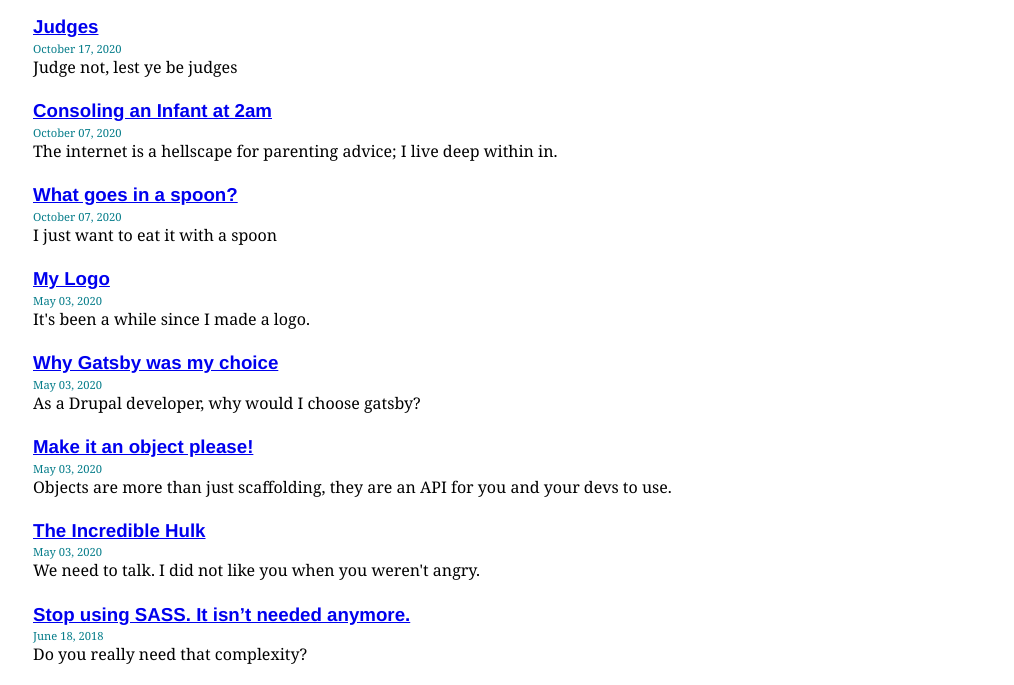
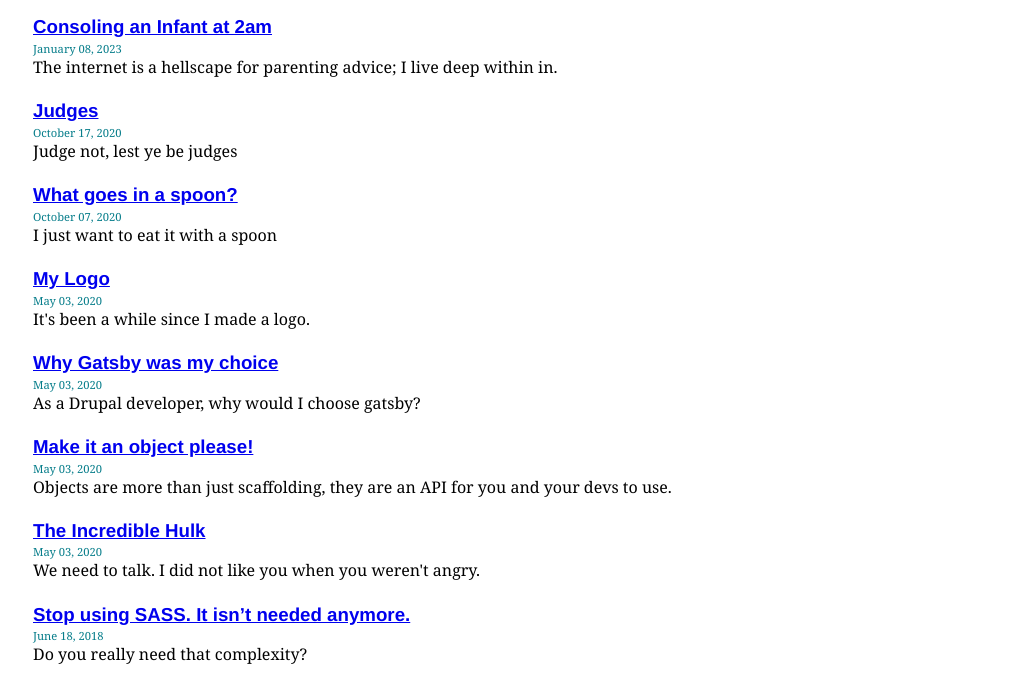
Before and after one commit to timodwhit/site, a Gatsby site: page / in a window 1280 px wide. Shown: the part 113-798 px from the top of the page, without its empty margins (127-1141 px from the left). Built offline with nearby package versions, Linux system fonts and the light colour scheme; Gatsby itself is replaced by a stand-in of ours; some packages are replaced by stand-ins of ours; what typography-theme-moraga would draw is missing.

Commit message:
Update date

```diff
--- a/content/blog/consoling-infant.md
+++ b/content/blog/consoling-infant.md
@@ -2,7 +2,7 @@
 template: post
 title: "Consoling an Infant at 2am"
 slug: sleepy-nights
-date: "2020-10-07T01:28:00Z"
+date: "2023-01-08T16:48:00Z"
 description: "The internet is a hellscape for parenting advice; I live deep within in."
 category: personal
 ---
```
